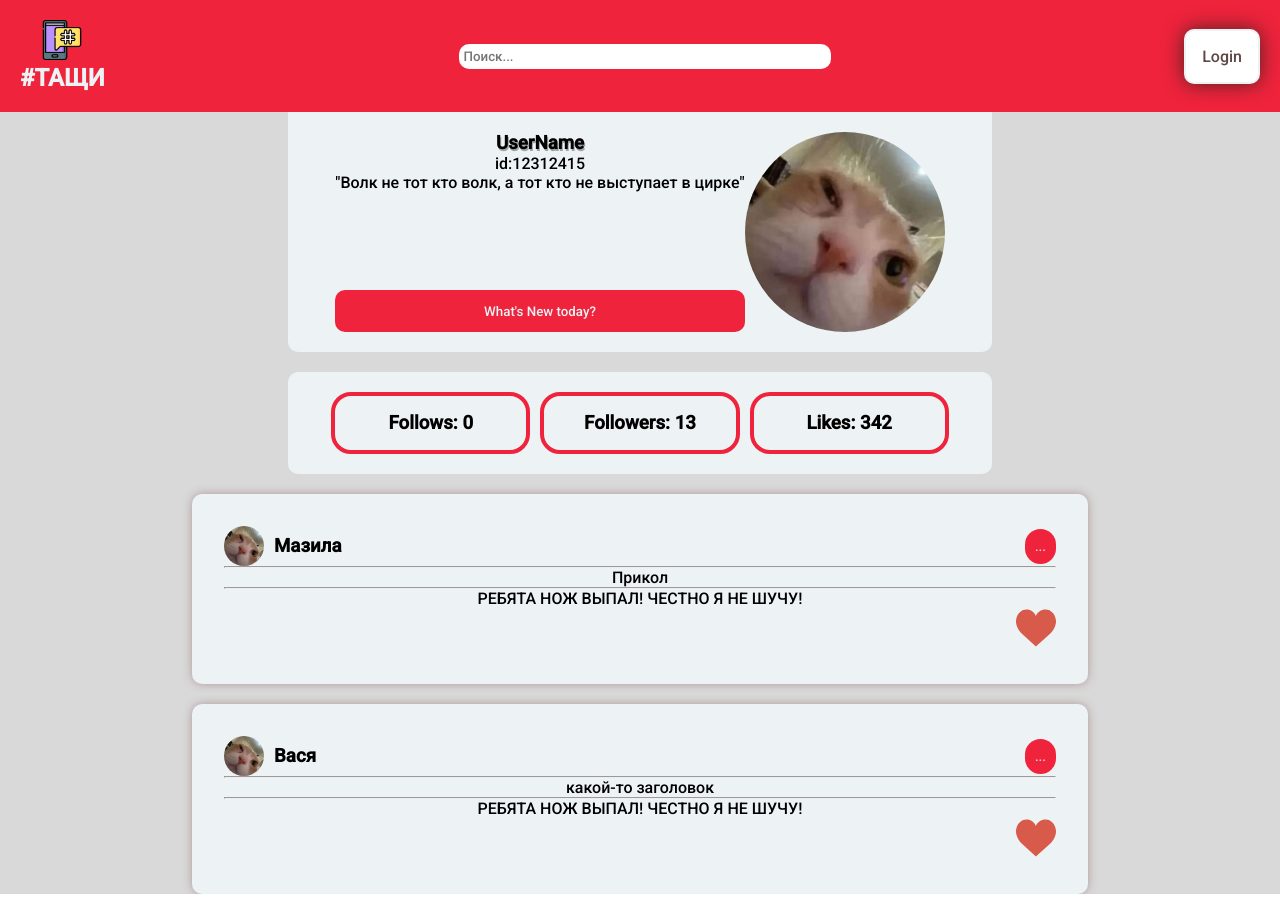
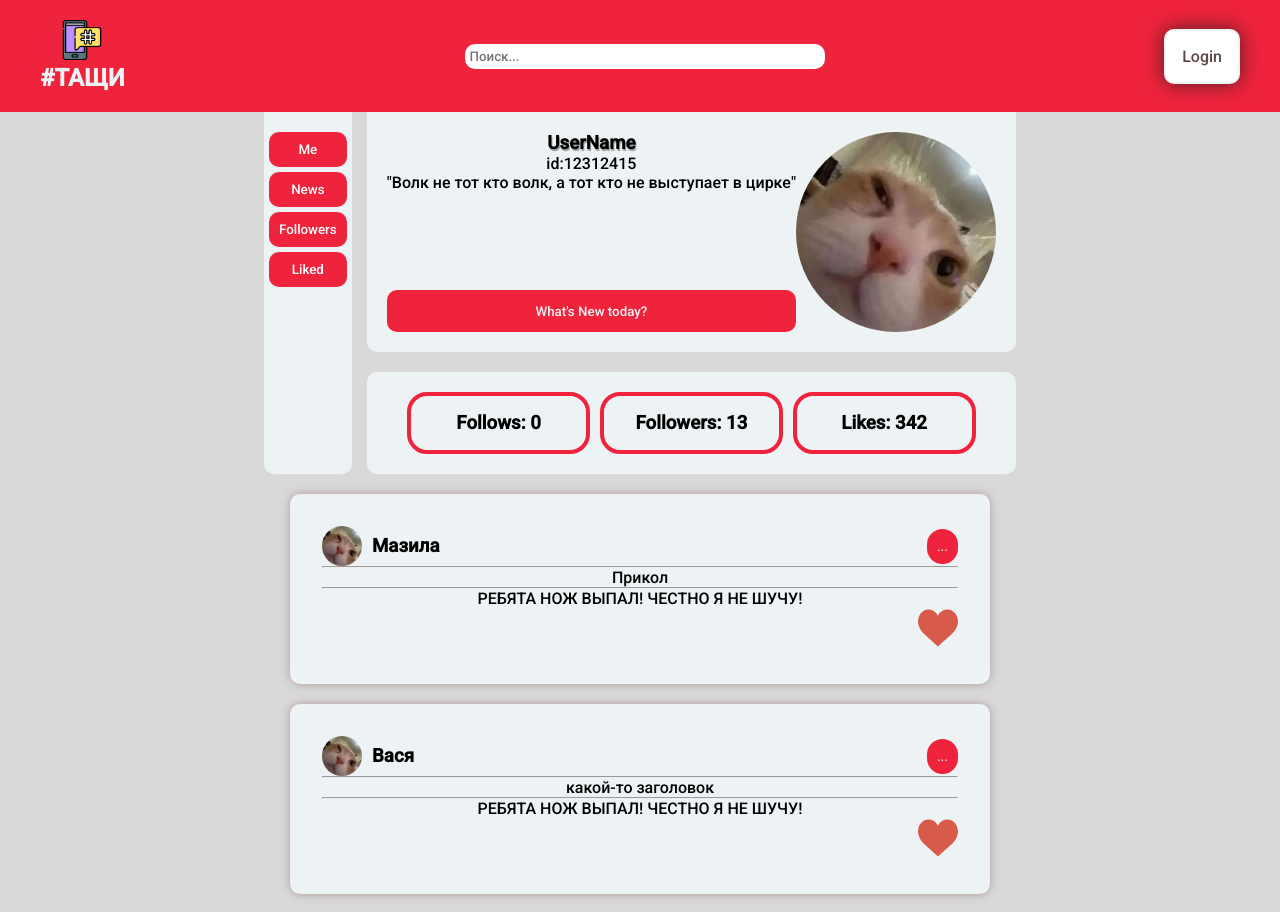
Before and after one commit to Tokiyashi/news-app, a React (Create React App) app: page / in a window 1280 px wide. Built offline with nearby package versions, Linux system fonts and the light colour scheme.

Commit message:
Left Sidebar, navigation menu, PostForm

```diff
--- a/src/App.js
+++ b/src/App.js
@@ -1,26 +1,17 @@
 import './index.css';
-import {useState} from "react";
-import Post from "./Components/Post/Post";
 import Header from "./Components/UI/Header/Header";
 import UserProfile from "./Components/UI/UserProfile/UserProfile";
+import PostList from "./Components/PostList/PostList";
 
 function App() {
-    const [posts, setPost] = useState([
-        {name: "Мазила", header:'Прикол', content: 'РЕБЯТА НОЖ ВЫПАЛ! ЧЕСТНО Я НЕ ШУЧУ!'},
-        {name: "Вася", header:'какой-то заголовок', content: 'РЕБЯТА НОЖ ВЫПАЛ! ЧЕСТНО Я НЕ ШУЧУ!'},
-    ]);
-
-
-
-    const postList = posts.map((item, index) =>
-    <Post key={index} header={item.header} author={item.name} content={item.content} > </Post>);
-
   return (
-      <main>
-          <Header/>
-          <UserProfile/>
-          {postList}
-      </main>
+    <>
+        <Header/>
+        <main>
+            <UserProfile/>
+            <PostList/>
+        </main>
+    </>
   );
 }
 
--- a/src/Components/Post/Post.module.css
+++ b/src/Components/Post/Post.module.css
@@ -6,7 +6,7 @@
     display: flex;
     margin-top: 20px;
     width: 70%;
-    max-width: 1000px;
+    max-width: 700px;
     box-shadow: 0 0 10px #af9999;
 }
 .post__info{
--- /dev/null
+++ b/src/Components/PostList/PostList.jsx
@@ -0,0 +1,21 @@
+import React from 'react';
+import {useState} from "react";
+import Post from "../Post/Post";
+
+const PostList = () => {
+    const [posts, setPost] = useState([
+        {name: "Мазила", header:'Прикол', content: 'РЕБЯТА НОЖ ВЫПАЛ! ЧЕСТНО Я НЕ ШУЧУ!'},
+        {name: "Вася", header:'какой-то заголовок', content: 'РЕБЯТА НОЖ ВЫПАЛ! ЧЕСТНО Я НЕ ШУЧУ!'},
+    ]);
+
+    const postList = posts.map((item, index) =>
+        <Post key={index} header={item.header} author={item.name} content={item.content} > </Post>);
+
+    return (
+        <>
+            {postList}
+        </>
+    );
+};
+
+export default PostList;
--- a/src/Components/UI/Header/Header.module.css
+++ b/src/Components/UI/Header/Header.module.css
@@ -4,7 +4,7 @@ header{
     width: 100vw;
     display: flex;
     justify-content: space-between;
-    padding: 20px;
+    padding: 20px 40px;
     color: #EDF2F4;
     align-items: center;
 }
--- /dev/null
+++ b/src/Components/UI/PostForm/PostForm.jsx
@@ -0,0 +1,20 @@
+import React from 'react';
+import './PostForm.module.css'
+
+const PostForm = () => {
+    return (
+        <form>
+            <input
+                placeholder="topic..."
+            />
+            <hr/>
+            <textarea
+
+                placeholder=""
+            />
+            <button onClick={e=> e.preventDefault()} > Make Post! </button>
+        </form>
+    );
+};
+
+export default PostForm;
--- /dev/null
+++ b/src/Components/UI/PostForm/PostForm.module.css
@@ -0,0 +1,21 @@
+form{
+    display: flex;
+    justify-content: center;
+    flex-direction: column;
+    gap: 1em;
+}
+
+textarea{
+    resize:vertical;
+    width: 100%;
+    max-height: 600px;
+    text-align: left;
+}
+
+button{
+    border-radius: 20px;
+    border: none;
+    background-color: #EF233C;
+    padding: 10px;
+    color: white;
+}
--- a/src/Components/UI/UserProfile/UserProfile.jsx
+++ b/src/Components/UI/UserProfile/UserProfile.jsx
@@ -1,16 +1,29 @@
-import React from 'react';
+import React, {useState} from 'react';
 import test from "../../../img/test avatar.jpg";
 import cl from './UserProfile.module.css'
 import {useDispatch, useSelector} from "react-redux";
+import Modal from "../Modal/Modal";
+import SignForm from "../SignForm/SignForm";
+import PostForm from "../PostForm/PostForm";
 
 const UserProfile = () => {
+
+    const [createPostModal, setCreatePostModal] = useState(false);
 
     const dispatch = useDispatch()
     const follows = useSelector(state => state.follows)
 
 
     return (
-        <>
+
+        <div className={cl.wrapper}>
+            <div className={cl.leftBlock} >
+                <button className={cl.leftBlock__button} > Me </button>
+                <button className={cl.leftBlock__button} > News </button>
+                <button className={cl.leftBlock__button} > Followers </button>
+                <button className={cl.leftBlock__button} > Liked </button>
+            </div>
+            <div className={cl.mainBlock}>
                 <div className={cl.userProfile}>
                     <div className={cl.userProfile__info}>
                         <div>
@@ -18,13 +31,17 @@ const UserProfile = () => {
                             <p className={cl.userProfile__info__id}>id:12312415</p>
                             <p className={cl.userProfile__info__status}>"Волк не тот кто волк, а тот кто не выступает в цирке"</p>
                         </div>
-                    <button> What's New today? </button>
+                        <button onClick={() => {setCreatePostModal(true)}}> What's New today? </button>
                     </div>
                     <img className={cl.userProfile__avatar}
                          alt="avatar"
                          src={test}
                          draggable="false"
                     />
+                    <Modal active={createPostModal} setActive={setCreatePostModal}>
+                        <PostForm/>
+                    </Modal>
+
                 </div>
                 <div className={cl.followInfo}>
                     <div className={[cl.followInfo__follows, cl.redBox].join(' ')}>
@@ -37,7 +54,8 @@ const UserProfile = () => {
                         <h3> Likes: 342 </h3>
                     </div>
                 </div>
-        </>
+            </div>
+        </div>
     );
 };
 
--- a/src/Components/UI/UserProfile/UserProfile.module.css
+++ b/src/Components/UI/UserProfile/UserProfile.module.css
@@ -7,11 +7,34 @@
     border-radius: 50%;
 
 }
+.wrapper{
+display: flex;
+}
+
+.leftBlock__button{
+    border-radius: 10px;
+    margin-top: 5px;
+}
+
+.leftBlock{
+    border-bottom-left-radius: 10px;
+    border-bottom-right-radius: 10px;
+    display: flex;
+    flex-direction: column;
+    background-color: #EDF2F4;
+    margin-right: 15px;
+    padding: 15px 5px;
+}
+
+.mainBlock{
+    display: flex;
+    flex-direction: column;
+}
 
 .userProfile{
+    width: 100%;
     display: flex;
     padding: 20px;
-    min-width: 55%;
     background-color: #EDF2F4;
     border-bottom-left-radius: 10px;
     border-bottom-right-radius: 10px;
@@ -39,8 +62,6 @@
     margin-top: 20px;
     display: flex;
     padding: 20px;
-    min-width: 55%;
-    max-width: 800px;
     background-color: #EDF2F4;
     border-radius: 10px;
     justify-content: center;
```
Lines whose indentation alone changed are shown as unchanged.
